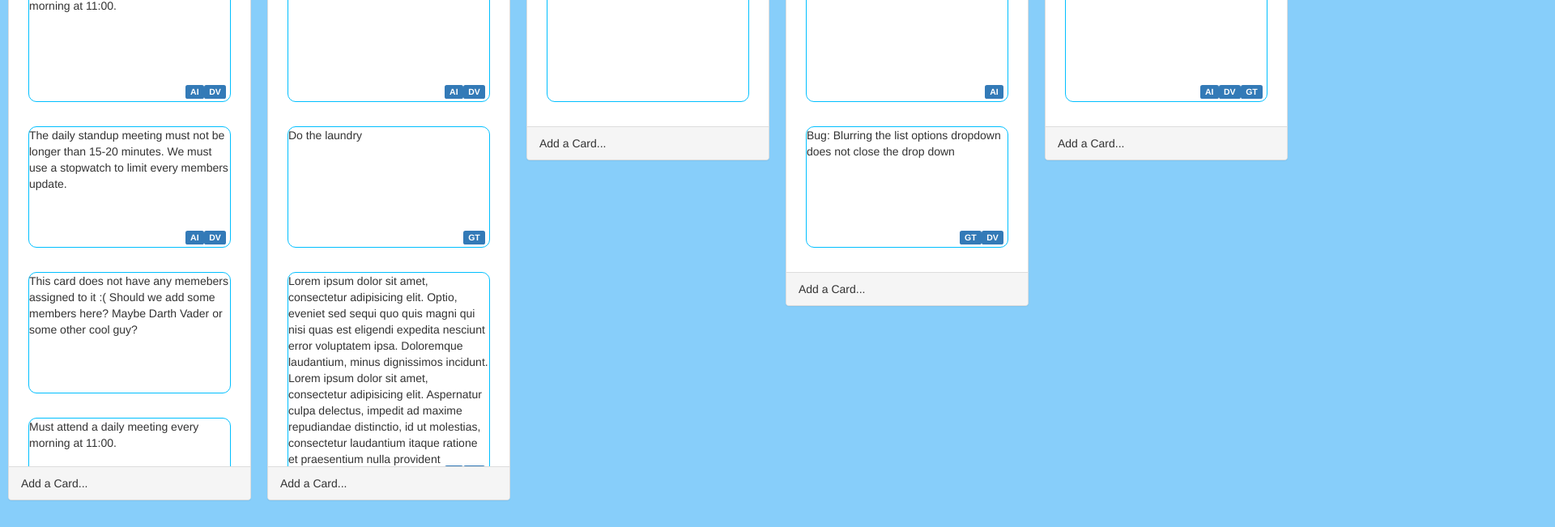
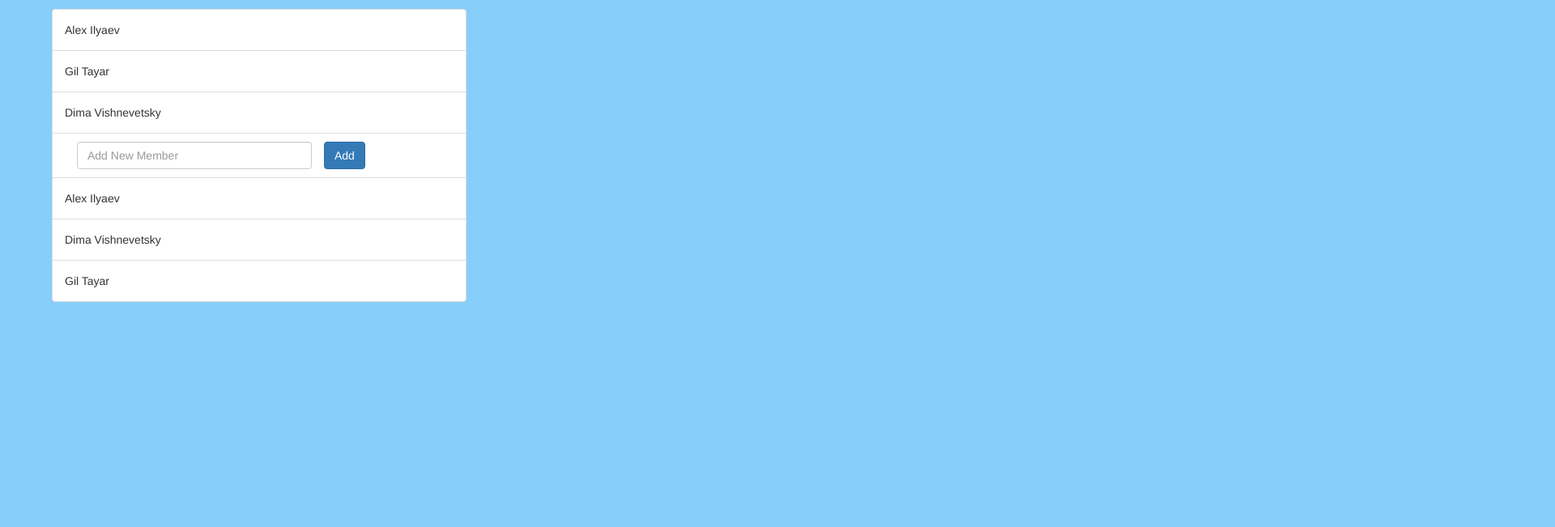
Before and after one commit to HiLuLiT/taskboard, a website: page index.html in a window 1280 px wide. Shown: the part 149-800 px from the top of the page at 81% size, 1920 px wide, since content can reach past the window. Drawn offline with Linux system fonts and the light colour scheme; files whose address does not match are found by name.

Commit message:
added members page with  html, css and dynmaic content from JSON

```diff
--- a/JS/main.js
+++ b/JS/main.js
@@ -54,7 +54,7 @@ function addNewList(data) {
     // target data title
     const dataTitle = data.title;
 
-    // target new list title
+    // target new list title and gives it title from data
     const listTitle = newLi.querySelector('.span-elm');
     listTitle.innerHTML = dataTitle;
 
@@ -66,8 +66,6 @@ function addNewList(data) {
 
     for (const data of taskData) {
       addCard(mainUl, data);
-      const dataMembers = data.members;
-
     }
   }
 }
@@ -109,7 +107,7 @@ function addCard(cardslist, taskData) {
       const memberName = document.createElement('span');
       const secondWord = member.indexOf(' ') + 1;
       memberName.textContent = member[0] + member[secondWord];
-      memberName.title= member;
+      memberName.title = member;
       memberName.className = "label label-primary";
       membersDiv.appendChild(memberName);
     }
@@ -250,14 +248,14 @@ function deleteListItem(event) {
 //     modalDisplay.style.display = ('block');
 //   }
 
-  function handleClosing () {
+function handleClosing() {
   const closeBtn = document.querySelector('.close-btn');
   closeBtn.addEventListener('click', toggleEditModal);
   const closeX = document.querySelector('.close-x');
   closeX.addEventListener('click', toggleEditModal);
 }
 
-  function toggleEditModal (event) {
+function toggleEditModal(event) {
   const modalDisplay = document.querySelector('.mymodal');
   if (modalDisplay.style.display === ('block')) {
     modalDisplay.style.display = ('none');
@@ -265,18 +263,41 @@ function deleteListItem(event) {
   else {
     modalDisplay.style.display = ('block');
   }
-    // if (modalDisplay.style.display = ('block')) {
-    //   modalDisplay.style.display = ('none')
-    // }
-    // else {
-    //   modalDisplay.style.display = ('block');
-    // }
+}
+
+// gets members names from JSON, creates new list with them
+function addMembers(membersList) {
+  if (membersList !== undefined && !membersList.type) {
+    // ======= if there's JSON member DATA ========='
+    const dataName = membersList.name;
+    const wrapUl = document.querySelector('.list-group');
+    const newMemberLi = document.createElement('li');
+    newMemberLi.innerHTML = dataName;
+    newMemberLi.className = 'list-group-item';
+    wrapUl.appendChild(newMemberLi);
+    addButtonsMember(newMemberLi);
+  }
+
+// adds edit & delete buttons to every list member
+  function addButtonsMember(list) {
+    const liButtons = document.createElement('div');
+    liButtons.className = 'btn-container';
+    const deleteBtn = document.createElement('button');
+    deleteBtn.className = 'btn btn-xs btn-danger edit-member';
+    deleteBtn.innerHTML = "Delete";
+    const editBtn = document.createElement('button');
+    editBtn.className = 'btn btn-xs btn-info delete-member';
+    editBtn.innerHTML = "Edit";
+    liButtons.appendChild(deleteBtn);
+    liButtons.appendChild(editBtn);
+    list.appendChild(liButtons);
+  }
 }
 /**
  *
  * Init the app
  */
-handleClosing ();
+handleClosing();
 targetAllAddCardBtns();
 addListHandler();
 makeListSupportTitle();
@@ -285,17 +306,25 @@ makeListSupportTitle();
 function reqListener() {
   const localDataList = JSON.parse(this.responseText);
   const listsData = localDataList.board;
-
   for (const list of listsData) {
     addNewList(list);
   }
+}
 
-  // const taskboard = localDataList.board
-  // console.log(localDataList);
-
+function reqMemberListener() {
+  const memberDataList = JSON.parse(this.responseText);
+  const listsData = memberDataList.members;
+  for (const list of listsData) {
+    addMembers(list);
+  }
 }
 
 var DataList = new XMLHttpRequest();
 DataList.addEventListener("load", reqListener);
 DataList.open("GET", "assets/board.json");
 DataList.send();
+
+var membersList = new XMLHttpRequest();
+membersList.addEventListener("load", reqMemberListener);
+membersList.open("GET", "assets/members.json");
+membersList.send();
--- /dev/null
+++ b/assets/members.json
@@ -0,0 +1,13 @@
+{
+  "members": [
+    {
+      "name": "Alex Ilyaev"
+    },
+    {
+      "name": "Dima Vishnevetsky"
+    },
+    {
+      "name": "Gil Tayar"
+    }
+  ]
+}
--- a/index.html
+++ b/index.html
@@ -19,6 +19,33 @@
     <li><a href="#">Members</a></li>
   </ul>
 </nav>
+
+<!--// MEMBERS //-->
+
+<section class=" members-section">
+  <h2 class="members-header">Taskboard Members</h2>
+  <ul class="list-group">
+    <li class="list-group-item">Alex Ilyaev
+      <div class="btn-container">
+        <button type="button" class="btn btn-xs btn-info delete-member">Delete</button>
+        <button type="button" class="btn btn-xs btn-danger edit-member ">Edit</button>
+      </div>
+    </li>
+    <li class="list-group-item">Gil Tayar</li>
+    <li class="list-group-item">Dima Vishnevetsky</li>
+    <li class="list-group-item">
+
+      <div class="col-xs-8">
+        <input type="text" class="form-control" placeholder="Add New Member">
+      </div>
+
+        <button type="button" class="btn btn-primary">Add</button>
+
+    </li>
+  </ul>
+</section>
+
+<!--// BOARD //-->
 
 <main class="main-section">
   <div class="modal mymodal" tabindex="-1" role="dialog">
@@ -56,8 +83,8 @@
             <div class="form-group">
               <label class="col-sm-2 control-label">Members:</label>
               <div class="col-sm-7">
-                  <div class="panel panel-default">
-                    <div class="panel-body members-checkbox">
+                <div class="panel panel-default">
+                  <div class="panel-body members-checkbox">
                     <div class="checkbox">
                       <label>
                         <input type="checkbox" value="">
--- a/main.css
+++ b/main.css
@@ -11,6 +11,15 @@ body {
   background-color: lightskyblue;
 }
 
+/*===== REMOVE THIS WHEN MEMBERS SECTION IS READY =======*/
+.main-section {
+  display: none;
+}
+
+.members-section {
+  /*display: none;*/
+}
+/*================================*/
 /*/// general styling*/
 
 /*//flex-box div wrapper*/
@@ -172,7 +181,6 @@ position: absolute;
 }
 
 .mymodal {
-  display: block;
   background-color: rgba(0,0,0,0.6);
   display: none;
 }
@@ -182,3 +190,44 @@ position: absolute;
   /*top: 0;*/
   /*left: 0;*/
 /*}*/
+
+
+/*---------MEMBERS SECTION STYLING ----------*/
+
+.members-header {
+  display: block;
+  position: absolute;
+  top: 10%;
+  left: 5%;
+}
+
+.list-group {
+  display: block;
+  position: absolute;
+  top: 20%;
+  left: 5%;
+  width: 40%;
+}
+
+.list-group-item {
+  line-height: 30px;
+  position: relative;
+}
+
+
+.btn-container {
+  position: absolute;
+  right: 20px;
+  top: 10px;
+}
+
+.edit-member,
+.delete-member {
+  display: none;
+  margin: 2px;
+}
+
+.list-group-item:hover .edit-member,
+.list-group-item:hover .delete-member {
+  display: inline-block;
+}
```
Lines whose indentation alone changed are shown as unchanged.
